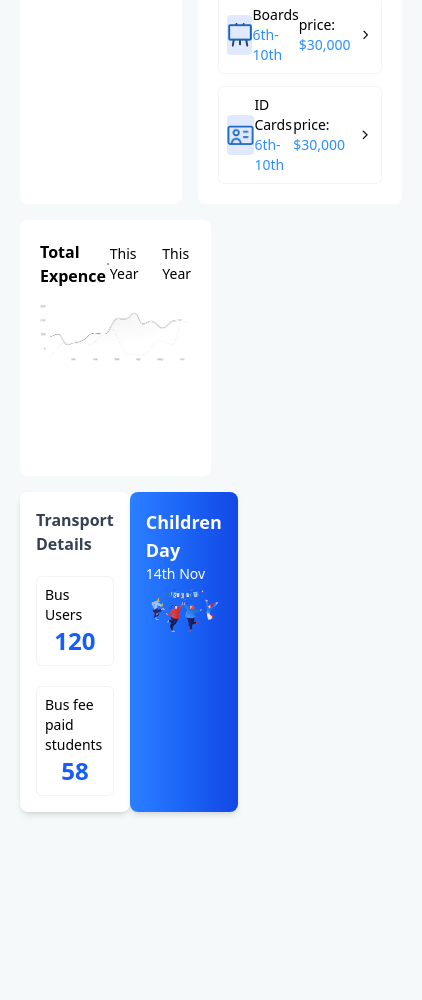
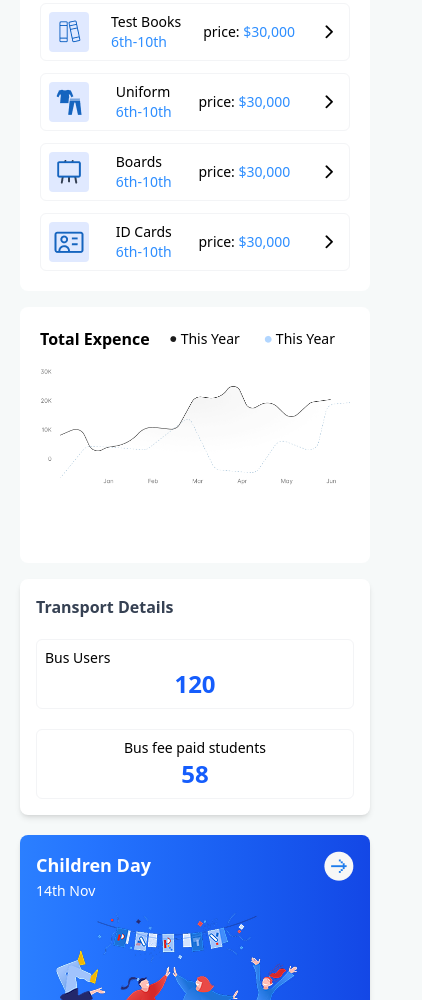
Before and after one commit to akuahamda/Dashboard, a plain HTML site: page index.html in a window 390 px wide. Shown: the part 1000-2000 px from the top of the page, 422 px wide, since content can reach past the window. Before the commit the page ends 1832 px from the top, so only its background shows below. Drawn offline with nearby package versions, Linux system fonts and the light colour scheme.

Commit message:
responsive

```diff
--- a/index.html
+++ b/index.html
@@ -149,9 +149,9 @@
 
         <!-- card -->
         <!-- test-grid -->
-        <div class="flex md:flex-row flex-col gap-4 justify-center p-5">
+        <div class="flex md:flex-row  gap-4 md:justify-center p-5 flex-col">
           <!-- First Column -->
-          <div class="flex md:flex-col gap-4 w-1/2">
+          <div class="flex flex-col gap-4 md:w-1/2">
             <div class="md:h-auto bg-white rounded-lg p-4 space-y-5">
               <p>Fee Detail</p>
               <div class="flex items-center w-full gap-8">
@@ -268,7 +268,7 @@
           </div>
 
           <!-- Second Column -->
-          <div class="flex flex-col gap-4 w-1/2">
+          <div class="flex flex-col gap-4 md:w-1/2">
             <div class="h-64 bg-white rounded-lg p-5">
               <div class="space-y-4">
                 <div class="flex justify-between">
@@ -297,7 +297,7 @@
               </div>
             </div>
             <!-- Top Image (Longer) -->
-            <div class="h-auto justify-between flex">
+            <div class="h-auto md:justify-between flex md:flex-row flex-col gap-5 md:gap-0">
               <div class="bg-white p-4 rounded-lg shadow-md space-y-5">
                 <h3 class="text-gray-700 font-semibold">Transport Details</h3>
                 <div class="p-2 border border-gray-100 rounded-md">
@@ -307,7 +307,7 @@
                   </p>
                 </div>
                 <div class="p-2 border border-gray-100 rounded-md">
-                  <p class="text-sm">Bus fee paid students</p>
+                  <p class="text-sm md:block text-center">Bus fee paid students</p>
                   <p class="text-blue-600 text-2xl font-bold text-center">58</p>
                 </div>
               </div>
```
